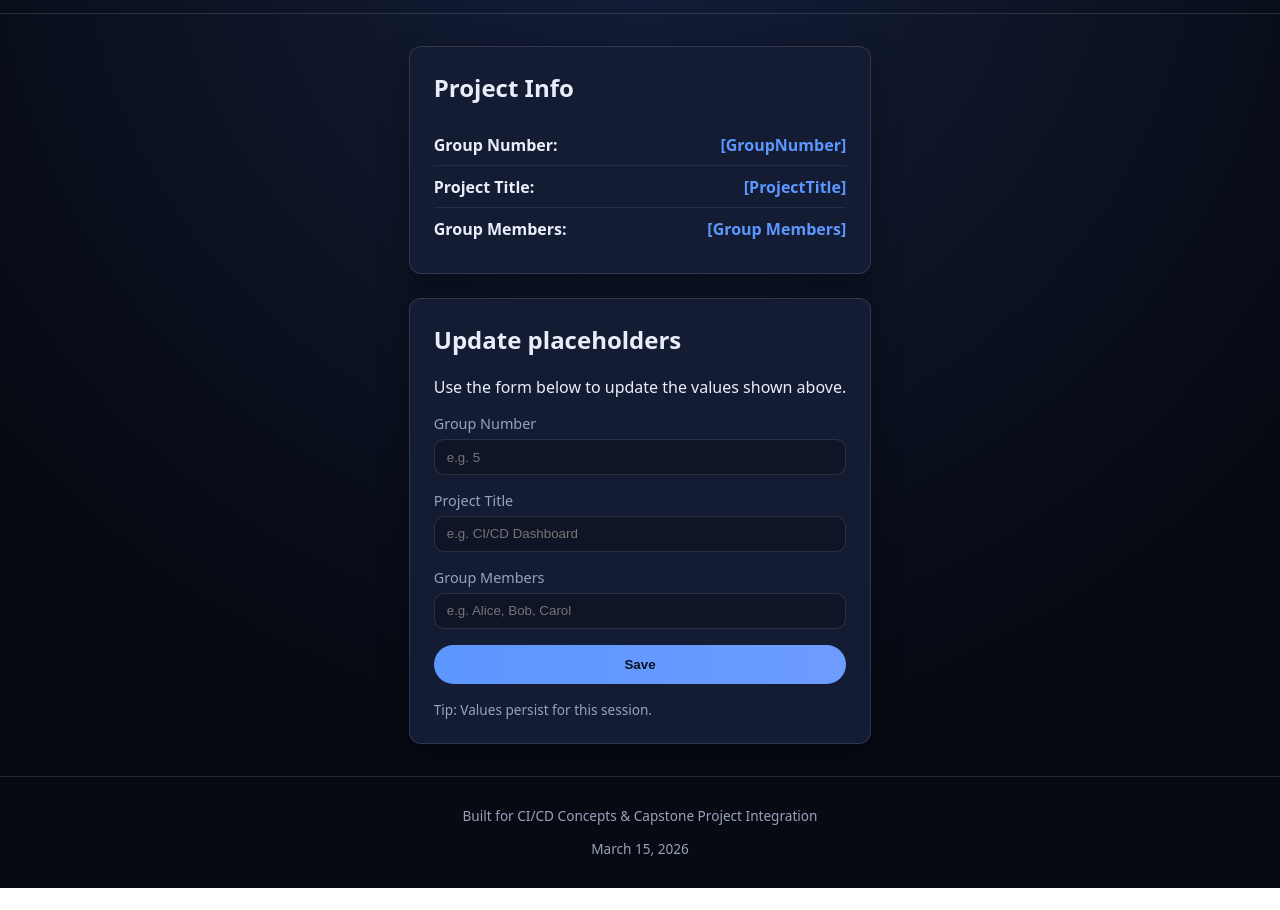
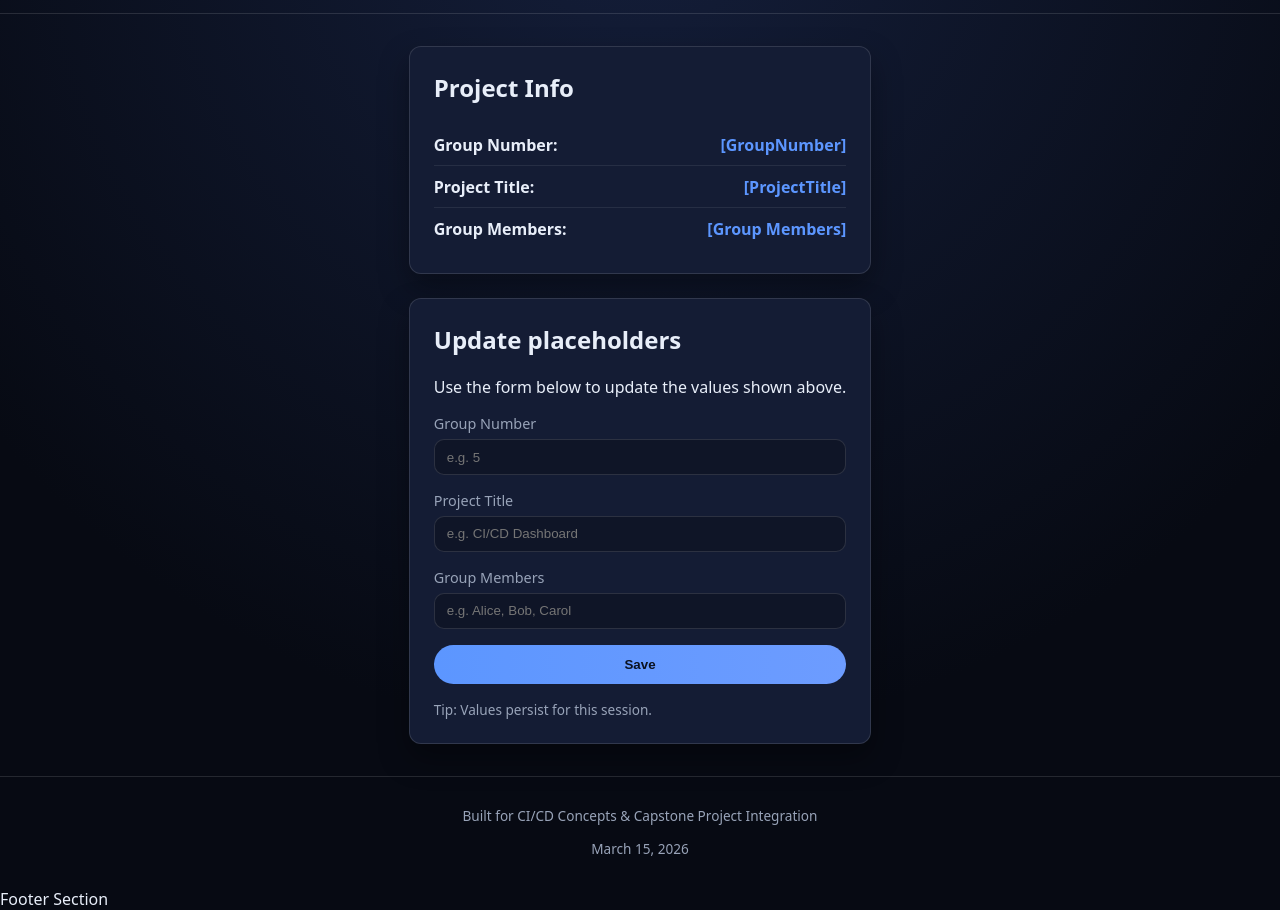
Before and after one commit to honey9592/Group3_Cicd, a plain HTML site: page myapp/index.html in a window 1280 px wide. Shown: the part 100-1010 px from the top of the page. Before the commit the page ends 988 px from the top, so only its background shows below. Drawn offline with Linux system fonts and the light colour scheme.

Commit message:
footer added

```diff
--- a/myapp/index.html
+++ b/myapp/index.html
@@ -60,6 +60,7 @@
       <p>March 15, 2026</p>
   </footer>
 
+<footer>Footer Section</footer>
   <script src="script.js"></script>
 </body>
 </html>
```
